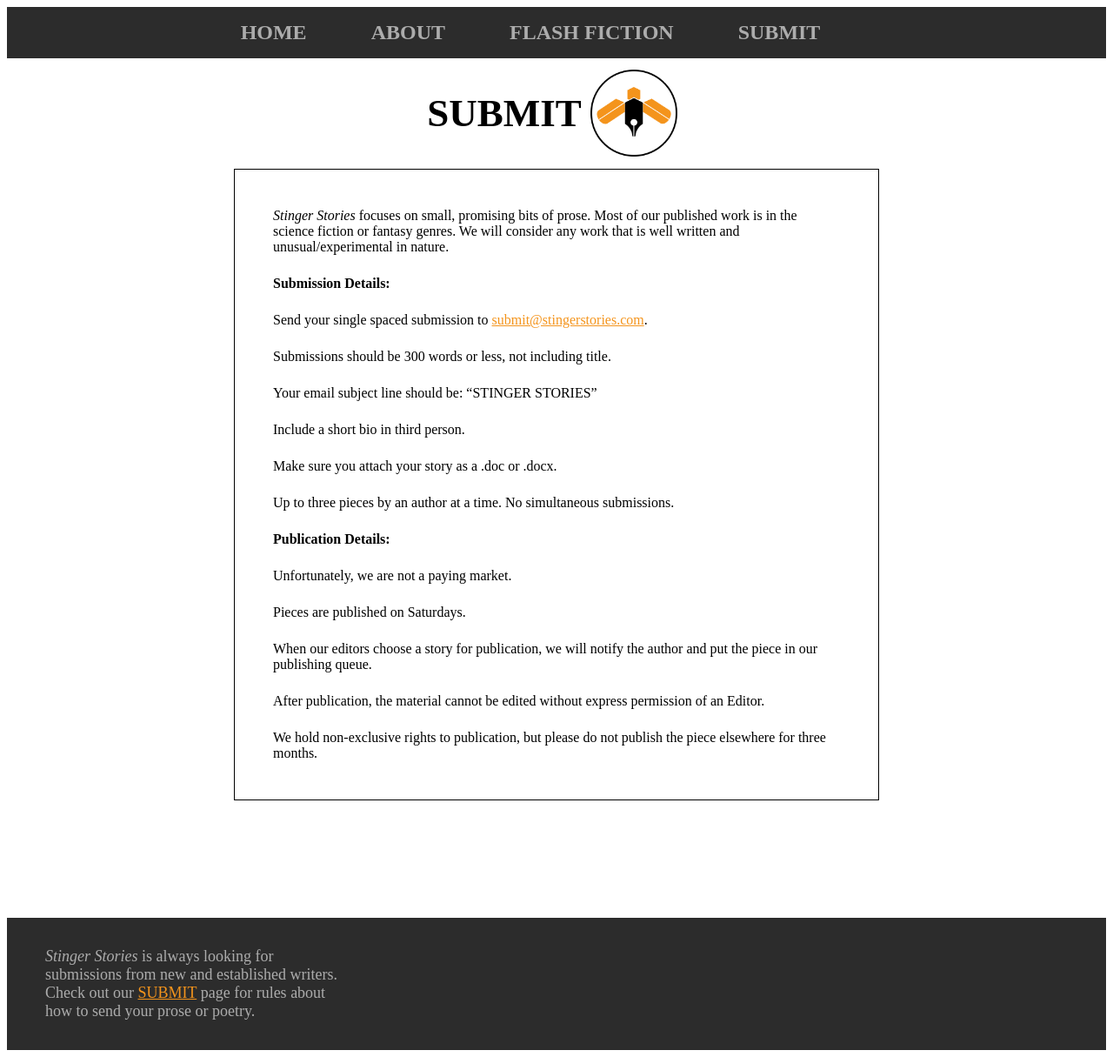
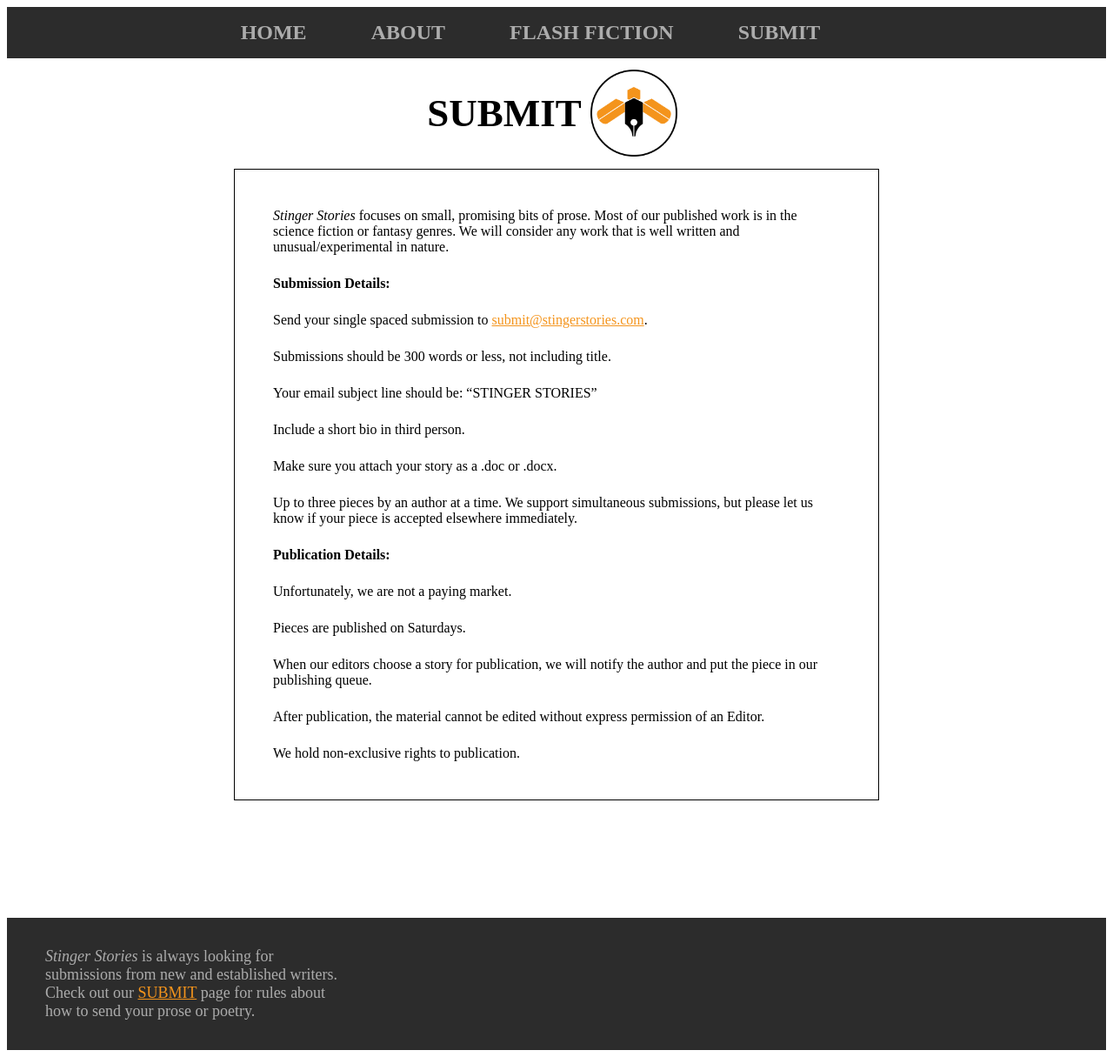
Before and after one commit to jwheatonumich/stinger-stories, a Jekyll site: the page built from submit.markdown, in a window 1280 px wide. Shown: the whole page at 87% size. Built offline with Jekyll 4.4.1, drawn with Linux system fonts in a browser that asks for light colours.

Commit message:
Update submit.markdown

```diff
--- a/submit.markdown
+++ b/submit.markdown
@@ -17,7 +17,7 @@ Include a short bio in third person.
 
 Make sure you attach your story as a .doc or .docx.
 
-Up to three pieces by an author at a time. No simultaneous submissions.
+Up to three pieces by an author at a time. We support simultaneous submissions, but please let us know if your piece is accepted elsewhere immediately.
 
 <b>Publication Details:</b>
 
@@ -29,4 +29,4 @@ When our editors choose a story for publication, we will notify the author and p
 
 After publication, the material cannot be edited without express permission of an Editor.
 
-We hold non-exclusive rights to publication, but please do not publish the piece elsewhere for three months.
+We hold non-exclusive rights to publication.
```
